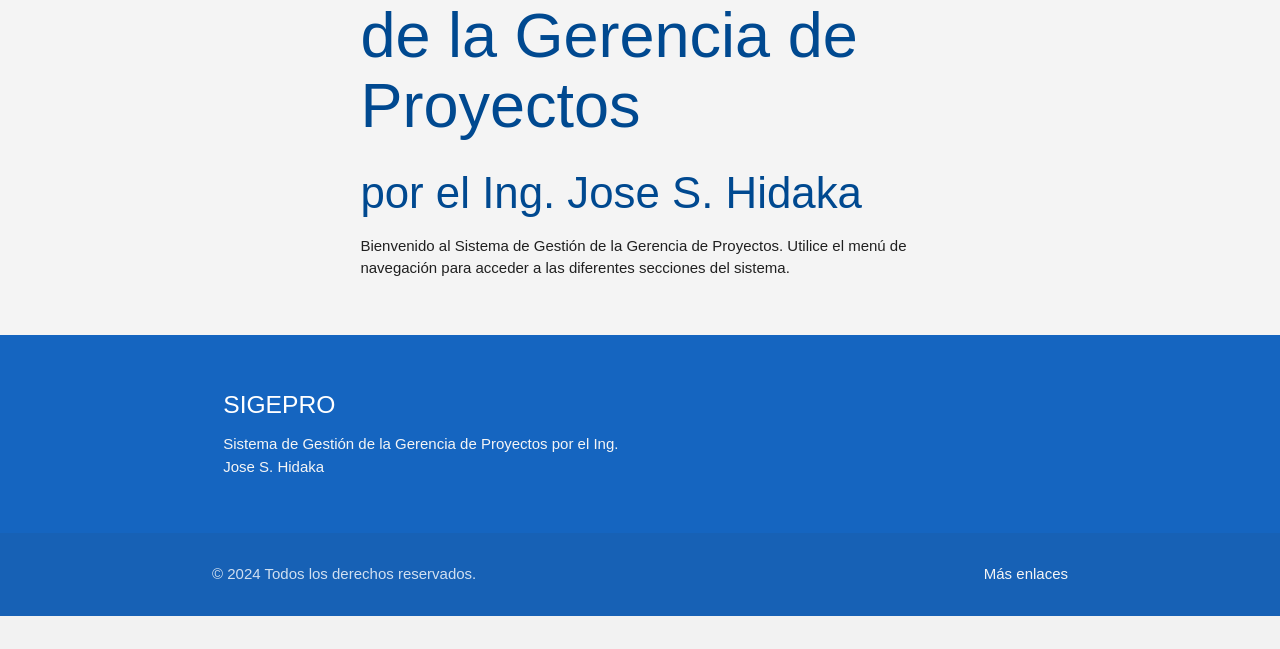
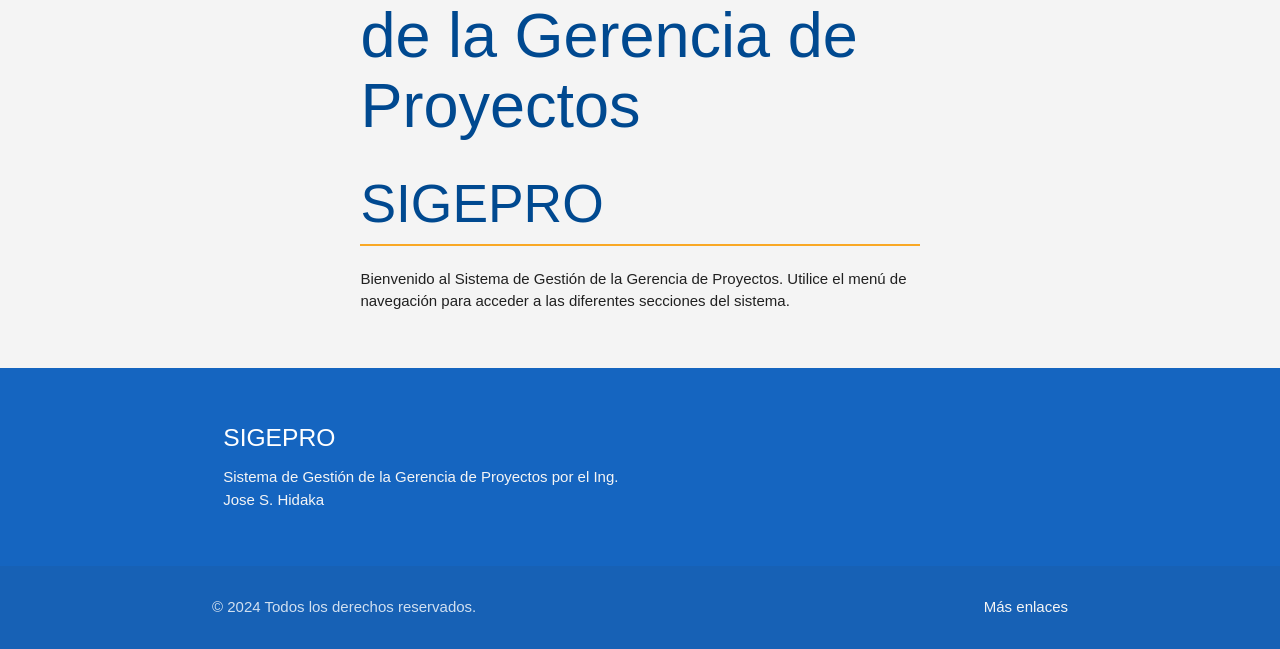
Before and after one commit to JSHidaka/SIGEPRO, a Flask app: page / in a window 1280 px wide. Shown: the part 214-863 px from the top of the page. Before the commit the page ends 830 px from the top, so only its background shows below. Run offline with Flask 3, Linux system fonts and the light colour scheme.

Commit message:
Initial commit

```diff
--- a/templates/inicio.html
+++ b/templates/inicio.html
@@ -5,7 +5,7 @@
 {% block content %}
 <div class="container">
     <h1>Sistema de Gestión de la Gerencia de Proyectos</h1>
-    <h3>por el Ing. Jose S. Hidaka</h3>
+    <h2>SIGEPRO</h2>
     <p>Bienvenido al Sistema de Gestión de la Gerencia de Proyectos. Utilice el menú de navegación para acceder a las diferentes secciones del sistema.</p>
 </div>
 {% endblock %}
```
